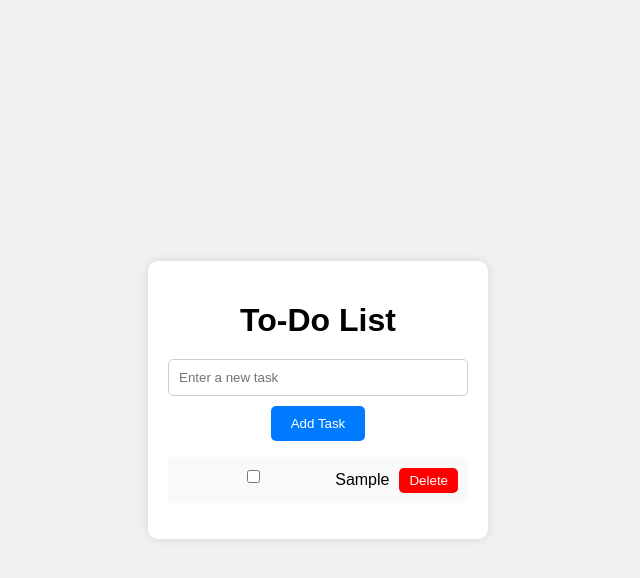
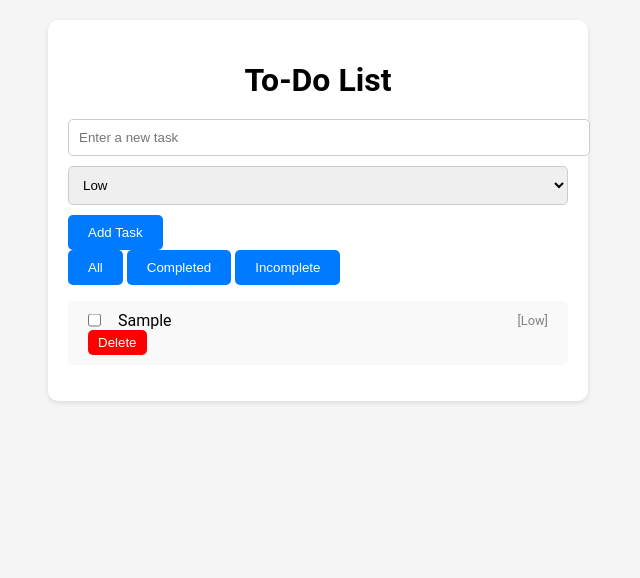
Before and after one commit to berker-kync/to-do-app, a plain HTML site: page index.html in a window 1280 px wide. Both pictures are taken after typing "Sample" into the empty fields and a click on the button "Add Task". Shown: the whole page, without its empty margins (322-962 px from the left). Drawn offline with Linux system fonts and the light colour scheme.

Commit message:
style change implemented, completed/incompleted filter adjusted

```diff
--- a/index.html
+++ b/index.html
@@ -3,14 +3,24 @@
 <head>
     <meta charset="UTF-8">
     <meta name="viewport" content="width=device-width, initial-scale=1.0">
-    <title>Basic To-Do App</title>
+    <title>Advanced To-Do App</title>
     <link rel="stylesheet" href="style.css">
 </head>
 <body>
     <div class="container">
         <h1>To-Do List</h1>
         <input type="text" id="taskInput" placeholder="Enter a new task">
+        <select id="prioritySelect">
+            <option value="Low">Low</option>
+            <option value="Medium">Medium</option>
+            <option value="High">High</option>
+        </select>
         <button id="addTaskButton">Add Task</button>
+        <div class="filter-container">
+            <button id="filterAll">All</button>
+            <button id="filterCompleted">Completed</button>
+            <button id="filterIncomplete">Incomplete</button>
+        </div>
         <ul id="taskList"></ul>
     </div>
     <script src="script.js"></script>
--- a/script.js
+++ b/script.js
@@ -1,40 +1,102 @@
 document.getElementById('addTaskButton').addEventListener('click', function() {
     const taskInput = document.getElementById('taskInput');
     const taskText = taskInput.value.trim();
+    const prioritySelect = document.getElementById('prioritySelect');
+    const taskPriority = prioritySelect.value;
+
     if (taskText !== '') {
         const taskList = document.getElementById('taskList');
         const listItem = document.createElement('li');
+
+        const checkboxWrapper = document.createElement('div');
+        checkboxWrapper.classList.add('checkbox-wrapper');
 
         const checkbox = document.createElement('input');
         checkbox.type = 'checkbox';
         checkbox.classList.add('checkbox');
         checkbox.addEventListener('change', function() {
-            if (checkbox.checked) {
-                listItem.classList.add('completed');
-            } else {
-                listItem.classList.remove('completed');
-            }
+            const task = JSON.parse(listItem.dataset.task);
+            task.completed = checkbox.checked;
+            listItem.dataset.task = JSON.stringify(task);
+            listItem.classList.toggle('completed', task.completed);
+            filterTasks();
         });
+
+        checkboxWrapper.appendChild(checkbox);
 
         const taskSpan = document.createElement('span');
         taskSpan.classList.add('task-text');
         taskSpan.textContent = taskText;
+        taskSpan.addEventListener('dblclick', function() {
+            const newText = prompt('Edit your task:', taskText);
+            if (newText !== null && newText.trim() !== '') {
+                taskSpan.textContent = newText;
+            }
+        });
+
+        const prioritySpan = document.createElement('span');
+        prioritySpan.classList.add('priority');
+        prioritySpan.textContent = `[${taskPriority}]`;
 
         const deleteButton = document.createElement('button');
         deleteButton.textContent = 'Delete';
         deleteButton.classList.add('delete-button');
         deleteButton.addEventListener('click', function() {
             taskList.removeChild(listItem);
+            filterTasks();
         });
 
         const taskContainer = document.createElement('div');
         taskContainer.classList.add('task-container');
-        taskContainer.appendChild(checkbox);
+        taskContainer.appendChild(checkboxWrapper);
         taskContainer.appendChild(taskSpan);
+        taskContainer.appendChild(prioritySpan);
 
         listItem.appendChild(taskContainer);
         listItem.appendChild(deleteButton);
+        listItem.dataset.priority = taskPriority;
+
+
+        const task = {
+            text: taskText,
+            priority: taskPriority,
+            completed: false
+        };
+        listItem.dataset.task = JSON.stringify(task);
+
         taskList.appendChild(listItem);
         taskInput.value = '';
+        filterTasks();
     }
 });
+
+document.getElementById('filterAll').addEventListener('click', function() {
+    filterTasks('all');
+});
+document.getElementById('filterCompleted').addEventListener('click', function() {
+    filterTasks('completed');
+});
+document.getElementById('filterIncomplete').addEventListener('click', function() {
+    filterTasks('incomplete');
+});
+
+function filterTasks(filter) {
+    const taskList = document.getElementById('taskList');
+    const tasks = Array.from(taskList.children);
+
+    tasks.forEach(taskElement => {
+        const task = JSON.parse(taskElement.dataset.task);
+
+        switch (filter) {
+            case 'completed':
+                taskElement.style.display = task.completed ? 'block' : 'none';
+                break;
+            case 'incomplete':
+                taskElement.style.display = task.completed ? 'none' : 'block';
+                break;
+            default:
+                taskElement.style.display = 'block';
+                break;
+        }
+    });
+}
--- a/style.css
+++ b/style.css
@@ -1,28 +1,25 @@
 body {
-    font-family: Arial, sans-serif;
-    display: flex;
-    justify-content: center;
-    align-items: center;
-    height: 100vh;
-    background-color: #f0f0f0;
+    font-family: "Roboto", sans-serif;
+    background-color: #f5f5f5;
     margin: 0;
 }
 
 .container {
-    background-color: white;
+    max-width: 500px;
+    margin: 20px auto;
     padding: 20px;
     border-radius: 10px;
-    box-shadow: 0 0 10px rgba(0, 0, 0, 0.1);
-    width: 300px;
-    text-align: center;
+    box-shadow: 0 2px 5px rgba(0, 0, 0, 0.1);
+    background-color: #fff;
 }
 
 h1 {
+    text-align: center;
     margin-bottom: 20px;
 }
 
-input {
-    width: calc(100% - 22px);
+input, select {
+    width: 100%;
     padding: 10px;
     margin-bottom: 10px;
     border: 1px solid #ccc;
@@ -63,6 +60,37 @@ li.completed .task-text {
     color: grey;
 }
 
+.checkbox-wrapper {
+    position: absolute;
+    left: 10px;
+    top: 50%;
+    transform: translateY(-50%);
+}
+
+.checkbox {
+    margin: 0;
+}
+
+.task-container {
+    display: flex;
+    align-items: center;
+    justify-content: flex-start;
+    width: 100%;
+    position: relative;
+}
+
+.task-text {
+    margin-left: 40px;
+    flex-grow: 1;
+    text-align: left;
+}
+
+.priority {
+    font-size: 0.8em;
+    margin-right: 10px;
+    color: grey;
+}
+
 .delete-button {
     background-color: red;
     color: white;
@@ -71,24 +99,24 @@ li.completed .task-text {
     cursor: pointer;
     padding: 5px 10px;
     margin-left: 10px;
-}
 
 .delete-button:hover {
     background-color: darkred;
 }
 
-.checkbox {
-    margin-right: 10px;
+.filter-container {
+    margin-bottom: 10px;
+    display: flex;
+    justify-content: center;
 }
 
-.task-container {
-    display: flex;
-    align-items: center;
-    justify-content: center;
-    width: 100%;
+li.completed .task-text {
+    text-decoration: line-through;
+    color: grey;
 }
 
-.task-text {
-    flex-grow: 1;
-    text-align: center;
+
+.checkbox-checked {
+    background-color: #007BFF;
+    color: white;
 }
```
